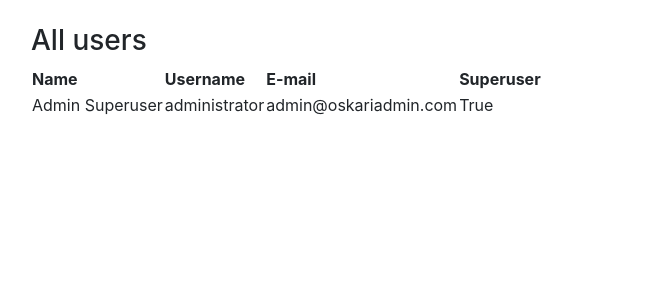
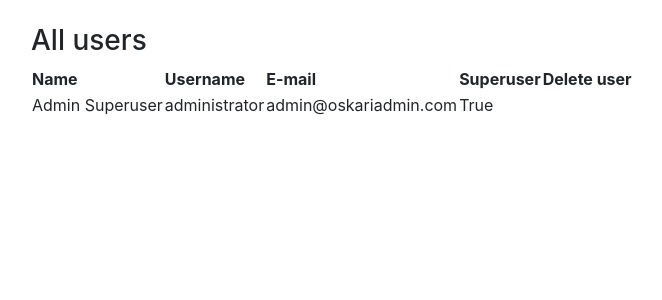
Before and after one commit to kordaniel/oskari, a Flask app: page /users in a window 1280 px wide. Shown: the part 56-356 px from the top of the page, without its empty margins (54-716 px from the left). Run offline with Flask 2, Linux system fonts and the light colour scheme; a user stored in the database is signed in; data comes from the database, SQL or seed files in the repository; parts of the project's set-up code (start-up, migrations or seed data) failed here and were passed over; some libraries are stand-ins or nearby versions.

Commit message:
ADD deleting of users, only works when there is no dependencies between models. probably same with portfolios/stocks too

```diff
--- a/application/templates/index.html
+++ b/application/templates/index.html
@@ -5,4 +5,8 @@
   <p>
     You are free to use this application, without any charges. But beware, <strong>PASSWORDS ARE STORED IN <em>PLAINTEXT</em>, SO DO <em>NOT</em> USE ANY PASSWORDS THAT ARE USED ANYWHERE ELSE!!!111</strong>
   </p>
+  <h5>App status</h5>
+  <p>
+    All(?) delete operations implemented in this software works currently only if there is no active dependencies between models. for example trying to delete an user with no portfolios work, but if the user has created an portfolio, then deleting the user won't work..
+  </p>
 {% endblock %}
--- a/application/templates/users/all_users.html
+++ b/application/templates/users/all_users.html
@@ -7,7 +7,13 @@
       <th>Name</th>
       <th>Username</th>
       <th>E-mail</th>
-      <th colspan="2">Superuser</th>
+      {% if current_user.is_authenticated and current_user.is_superuser() %}
+        <th colspan="2">Superuser</th>
+        <th>Delete user</th>
+      {% else %}
+        <th>Superuser</th>
+      {% endif %}
+
     </tr>
     {% for user in users %}
       <tr>
@@ -15,15 +21,28 @@
         <td>{{ user.username }}</td>
         <td>{{ user.email }}</td>
         <td>{{ user.is_superuser() }}</td>
-        {% if user.get_id() != 1 %}
+        {% if user.get_id() != 1 and current_user.is_authenticated and current_user.is_superuser() %}
         <td>
           <form method="POST" action="{{ url_for('user_switch_superuser_status', user_id=user.get_id()) }}">
             <input type="submit" value="Enable/disable superuser role" />
           </form>
+        </td>
+        <td>
+          <button onclick="sendDeleteRequest('{{ url_for('delete_user', user_id=user.id) }}')">Delete</button>
         </td>
         {% endif %}
       </tr>
     {% endfor %}
   </table>
 
+  <script>
+    function sendDeleteRequest(deleteUrl) {
+      const xhttp = new XMLHttpRequest()
+      xhttp.onload = function() {
+        window.location.href = xhttp.responseURL
+      }
+      xhttp.open("DELETE", deleteUrl, true)
+      xhttp.send();
+    }
+  </script>
   {% endblock %}
--- a/application/users/views.py
+++ b/application/users/views.py
@@ -40,8 +40,14 @@ def user_switch_superuser_status(user_id):
 
     return redirect(url_for("users_index"))
 
-#@app.route("/user/<user_id>", methods = ["DELETE"])
-#@login_required(role="ADMIN")
-#def delete_user(user_id):
-#    if not user_id.isdigit():
-#        return render_template("users/all_users.html", users = User.query.all())
+@app.route("/users/<user_id>", methods = ["DELETE"])
+@login_required(role="ADMIN")
+def delete_user(user_id):
+    if user_id.isdigit():
+        user = User.query.get(user_id)
+
+        if user is not None:
+            db.session.delete(user)
+            db.session.commit()
+
+    return redirect(url_for("users_index"))
```
Also changed, not shown: application/portfolio/views.py (+4 -4 lines).
